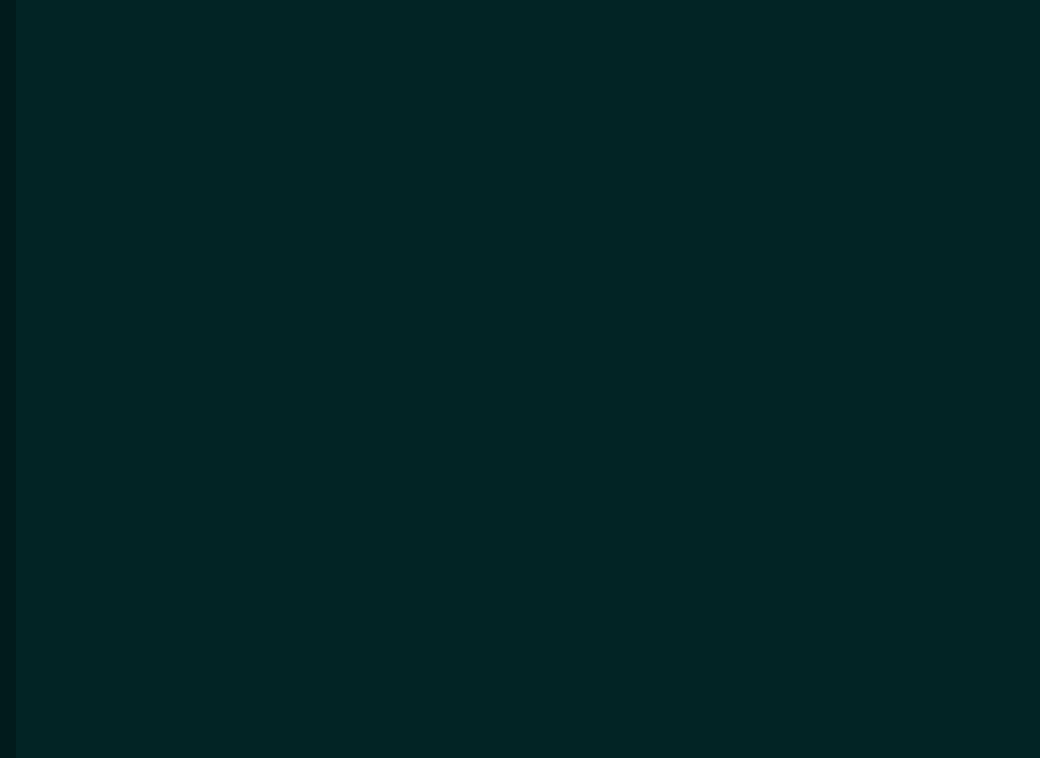
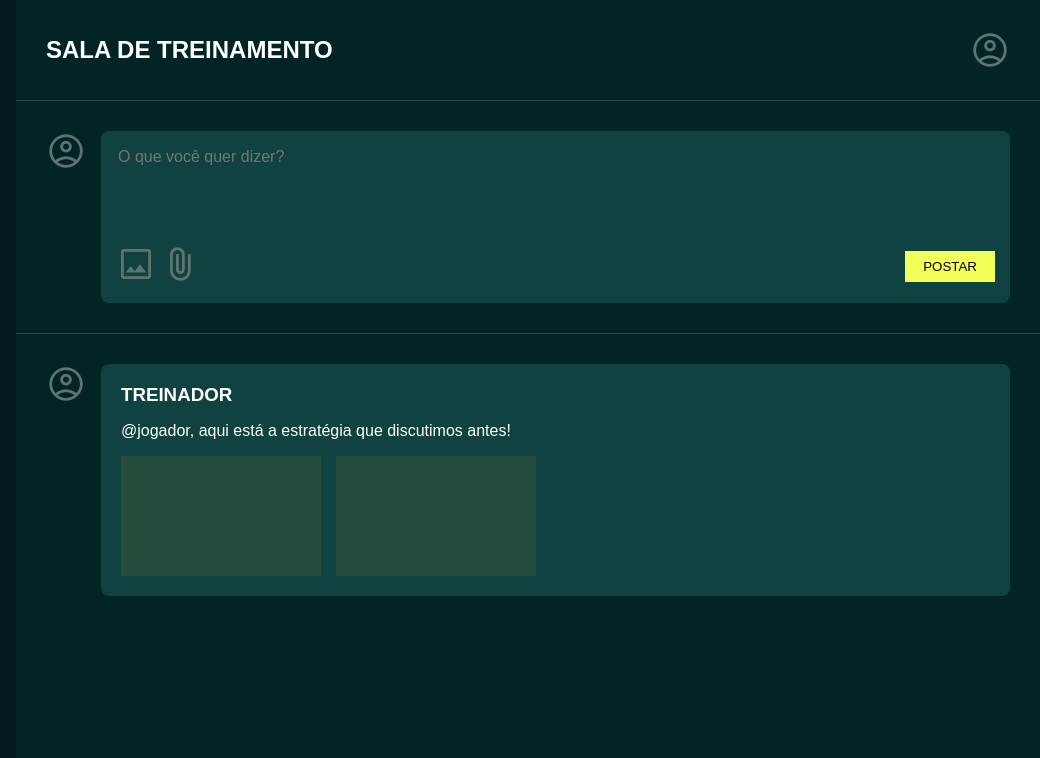
Before and after one commit to CodeNexus-Grupo-3/Sprint2, a website: page web-data-viz/public/forum.html in a window 1280 px wide. Shown: the full height of the page, 240-1280 px from the left. Drawn offline with nearby package versions, Linux system fonts and the light colour scheme; a web font is replaced by a local one.

Commit message:
subindo tela do forum com css

```diff
--- a/web-data-viz/public/css/forum.css
+++ b/web-data-viz/public/css/forum.css
@@ -106,3 +106,125 @@ body{
     width: 80%;
     background-color: var(--cor-fundo);
 }
+
+
+/*CSS - lesly*/
+
+
+#forum_topo{
+    display:flex;
+    justify-content:space-between;
+    align-items:center;
+    padding:30px;
+    color:var(--cor-texto);
+    border-bottom:1px solid var(--cor-linha);
+}
+
+#forum_topo h2{
+    margin:0;
+}
+
+#forum_topo span{
+    font-size:40px;
+    color:var(--cor-icone);
+}
+
+
+
+#area_postagem{
+    padding:30px;
+    border-bottom:1px solid var(--cor-linha);
+}
+
+#post_input{
+    display:flex;
+    gap:15px;
+}
+
+#post_input span{
+    font-size:40px;
+    color:var(--cor-icone);
+}
+
+#campo_post{
+    flex:1;
+    background-color:var(--cor-fundo-escuro);
+    padding:15px;
+    border-radius:8px;
+}
+
+#campo_post textarea{
+    width:100%;
+    height:80px;
+    background:transparent;
+    border:none;
+    outline:none;
+    resize:none;
+    color:white;
+    font-family:"Goldman", sans-serif;
+    font-size:16px;
+}
+
+#acoes_post{
+    display:flex;
+    justify-content:space-between;
+    align-items:center;
+    margin-top:10px;
+}
+
+#acoes_post span{
+    cursor:pointer;
+    color:var(--cor-icone);
+}
+
+#acoes_post button{
+    background-color:var(--cor-destaque);
+    border:none;
+    padding:8px 18px;
+    font-family:"Goldman", sans-serif;
+    cursor:pointer;
+}
+
+
+#lista_posts{
+    padding:30px;
+}
+
+.post{
+    display:flex;
+    gap:15px;
+    margin-bottom:30px;
+}
+
+.post span{
+    font-size:40px;
+    color:var(--cor-icone);
+}
+
+.conteudo_post{
+    background-color:var(--cor-fundo-escuro);
+    padding:20px;
+    border-radius:8px;
+    width:100%;
+}
+
+.conteudo_post h3{
+    margin:0;
+    color:var(--cor-texto);
+}
+
+.conteudo_post p{
+    color:var(--cor-texto);
+}
+
+.imagens_post{
+    display:flex;
+    gap:15px;
+    margin-top:15px;
+}
+
+.img_fake{
+    width:200px;
+    height:120px;
+    background-color:var(--cor-linha);
+}
--- a/web-data-viz/public/forum.html
+++ b/web-data-viz/public/forum.html
@@ -47,7 +47,54 @@
     </div>
 
     <div id="container_principal">
-       <!-- digita o código aqui -->
+
+    <div id="forum_topo">
+        <h2>SALA DE TREINAMENTO</h2>
+        <span class="material-symbols-outlined">account_circle</span>
+    </div>
+
+    <!-- area da postagem no forum-->
+    <div id="area_postagem">
+
+        <div id="post_input">
+            <span class="material-symbols-outlined">account_circle</span>
+
+            <div id="campo_post">
+                <textarea id="mensagem" placeholder="O que você quer dizer?"></textarea>
+                <div id="acoes_post">
+                    <div>
+                        <span class="material-symbols-outlined">image</span>
+                        <span class="material-symbols-outlined">attach_file</span>
+                    </div>
+
+                    <button onclick="postarMensagem()">POSTAR</button>
+                </div>
+            </div>
+        </div>
+
+    </div>
+
+    <!-- a lista de todos os posts que for feito -->
+    <div id="lista_posts">
+
+        <div class="post">
+            <span class="material-symbols-outlined">account_circle</span>
+
+            <div class="conteudo_post">
+                <h3>TREINADOR</h3>
+                <p>
+                    @jogador, aqui está a estratégia que discutimos antes!
+                </p>
+
+                <div class="imagens_post">
+                    <div class="img_fake"></div>
+                    <div class="img_fake"></div>
+                </div>
+            </div>
+        </div>
+
+    </div>
+
     </div>
 </body>
 </html>
@@ -55,4 +102,40 @@
     function sair(){
 
     }
+
+
+
+
+    function postarMensagem(){
+
+
+    const mensagem = document.getElementById("mensagem").value;
+
+
+    if(mensagem.trim() === ""){
+        alert("Digite uma mensagem!");
+        return;
+    }
+
+
+    const novoPost = document.createElement("div");
+    novoPost.classList.add("post");
+
+    novoPost.innerHTML = `
+        <span class="material-symbols-outlined">account_circle</span>
+
+        <div class="conteudo_post">
+            <h3>VOCÊ</h3>
+            <p>${mensagem}</p>
+        </div>
+    `;
+
+   // aqui e onde eu adciono a mensagem no forum
+    document.getElementById("lista_posts")
+        .prepend(novoPost);
+
+
+    document.getElementById("mensagem").value = "";
+}
+
 </script>
```
